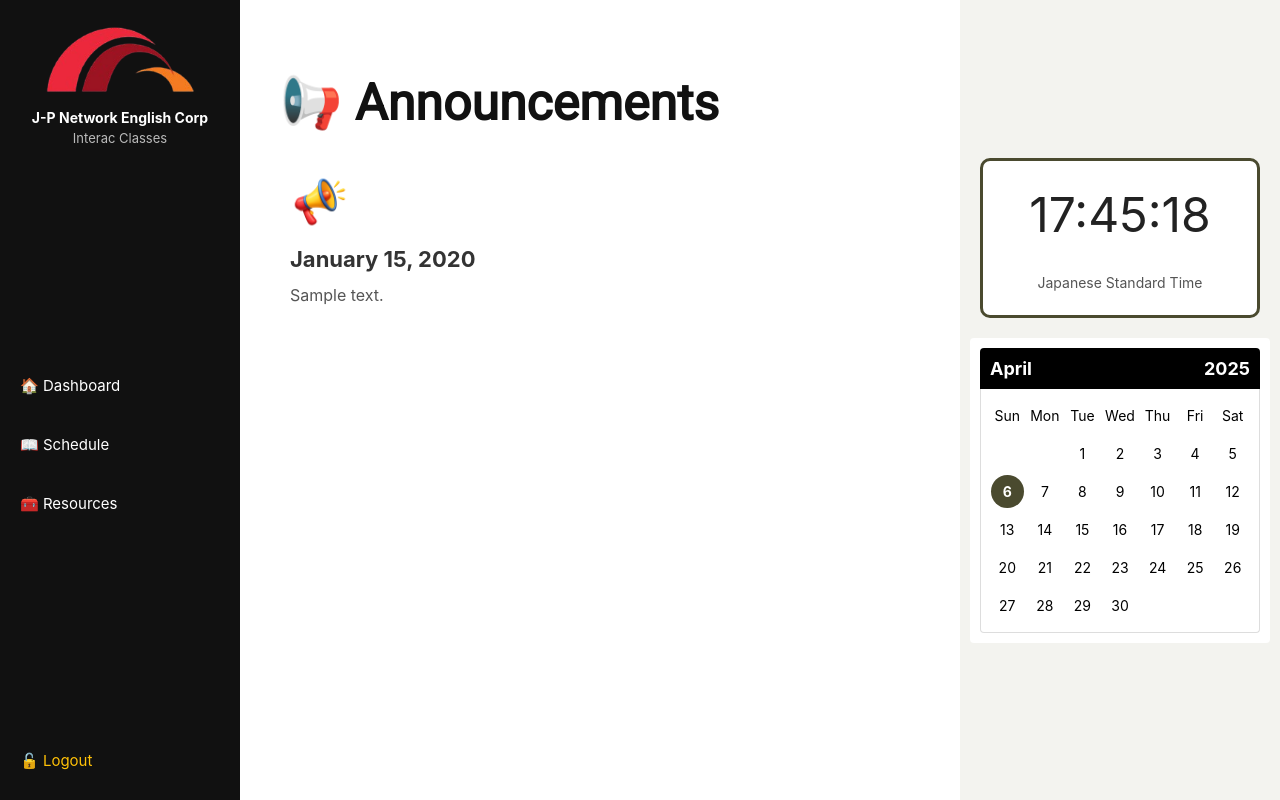
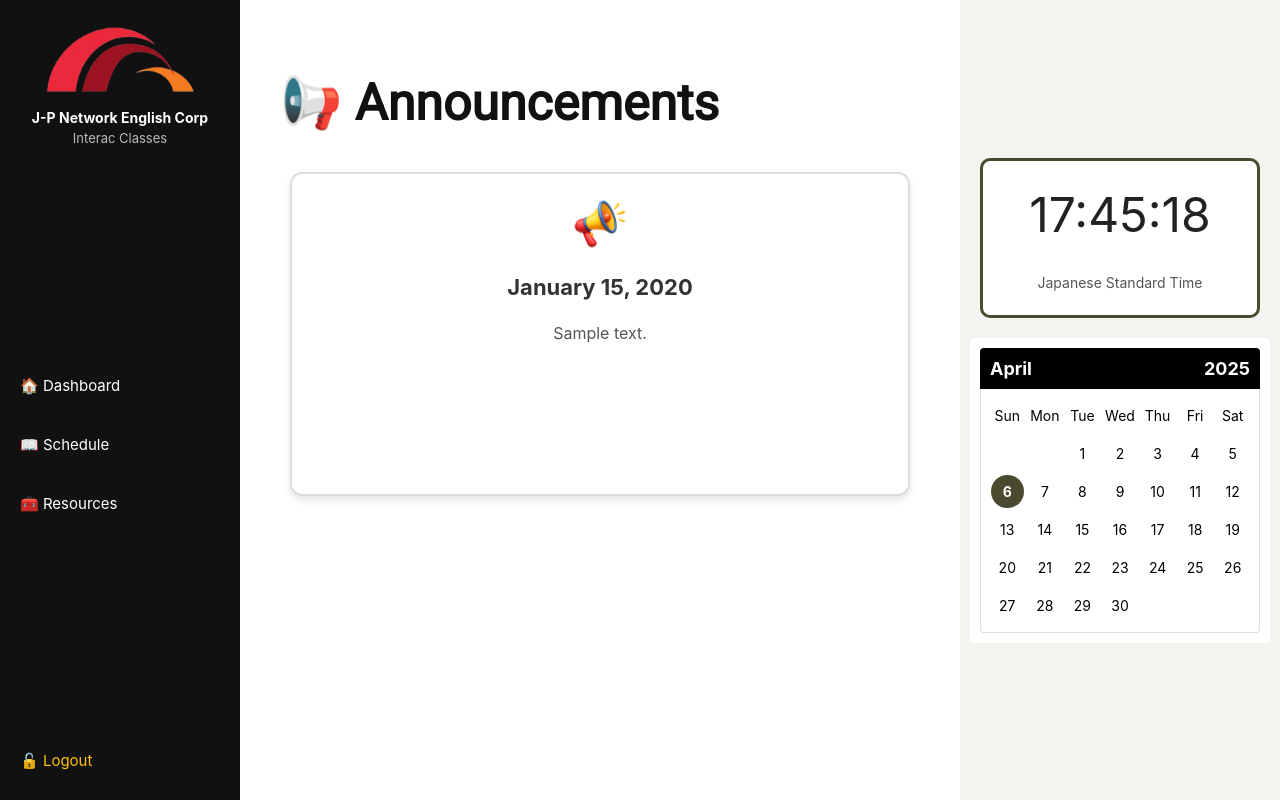
Before and after one commit to jp-interac-class/JPinterac, a PHP site: page /announcement.php in a window 1280 px wide. Run offline with PHP 8.4, Linux system fonts and the light colour scheme; the visitor is signed in with stand-in values (Sample User, id 1); tables that the repository leaves empty or names only in its code hold one stand-in row (values such as "Sample post").

Commit message:
Fixed the announcement bubble

```diff
--- a/announcement.css
+++ b/announcement.css
@@ -120,7 +120,6 @@ html, body {
 .main-scroll::-webkit-scrollbar {
   width: 6px;
 }
-
 .main-scroll::-webkit-scrollbar-thumb {
   background-color: #bbb;
   border-radius: 4px;
@@ -138,31 +137,40 @@ h1 {
 /* ANNOUNCEMENT GRID (2 bubbles per row) */
 .announcement-grid {
   display: grid;
-  grid-template-columns: repeat(auto-fit, minmax(300px, 1fr)); /* ✅ */
+  grid-template-columns: repeat(auto-fit, minmax(350px, 1fr));
   gap: 30px;
   width: 100%;
   box-sizing: border-box;
 }
 
-
-/* BUBBLE STYLING */
-.announcement-card p {
-  font-size: 16px;
-  color: #555;
-  line-height: 1.7;
-  margin-top: 10px;
-  word-wrap: break-word; /* ✅ break long words */
-  overflow-wrap: break-word; /* ✅ break links correctly */
-  white-space: normal;
+/* BUBBLE CARD STYLE */
+.announcement-card {
+  background: white;
+  padding: 20px;
+  border-radius: 12px;
+  border: 2px solid #ddd;
+  box-shadow: 0 4px 8px rgba(0,0,0,0.1);
+  transition: all 0.3s ease;
+  height: auto;
+  min-height: 280px;
+  max-height: 400px;
+  overflow: hidden;
+  display: flex;
+  flex-direction: column;
+  justify-content: flex-start;
 }
 
-
 .announcement-card:hover {
-  transform: scale(1.02);
+  transform: scale(1.05);
+  border: 2px solid #4a4a2f;
+  box-shadow: 0 6px 18px rgba(0, 0, 0, 0.2);
 }
 
+/* ICON STYLE */
 .announcement-icon {
   margin-bottom: 10px;
+  display: flex;
+  justify-content: center;
 }
 
 .announcement-icon img {
@@ -170,22 +178,36 @@ h1 {
   height: 60px;
 }
 
+/* DATE STYLE */
 .announcement-card h2 {
   font-size: 22px;
   margin: 10px 0;
   font-weight: 700;
   color: #333;
+  text-align: center;
 }
 
+/* TEXT STYLE */
 .announcement-card p {
   font-size: 16px;
   color: #555;
   line-height: 1.7;
   margin-top: 10px;
-  word-wrap: break-word; /* ✅ long texts wrap nicely */
-  white-space: normal;
+  word-wrap: break-word;
+  overflow-wrap: break-word;
+  overflow-y: auto;
+  text-align: center;
 }
 
+.announcement-card p::-webkit-scrollbar {
+  width: 4px;
+}
+.announcement-card p::-webkit-scrollbar-thumb {
+  background-color: #ccc;
+  border-radius: 8px;
+}
+
+/* IMAGE / VIDEO ATTACHMENT */
 .announcement-image {
   max-width: 100%;
   height: auto;
```
